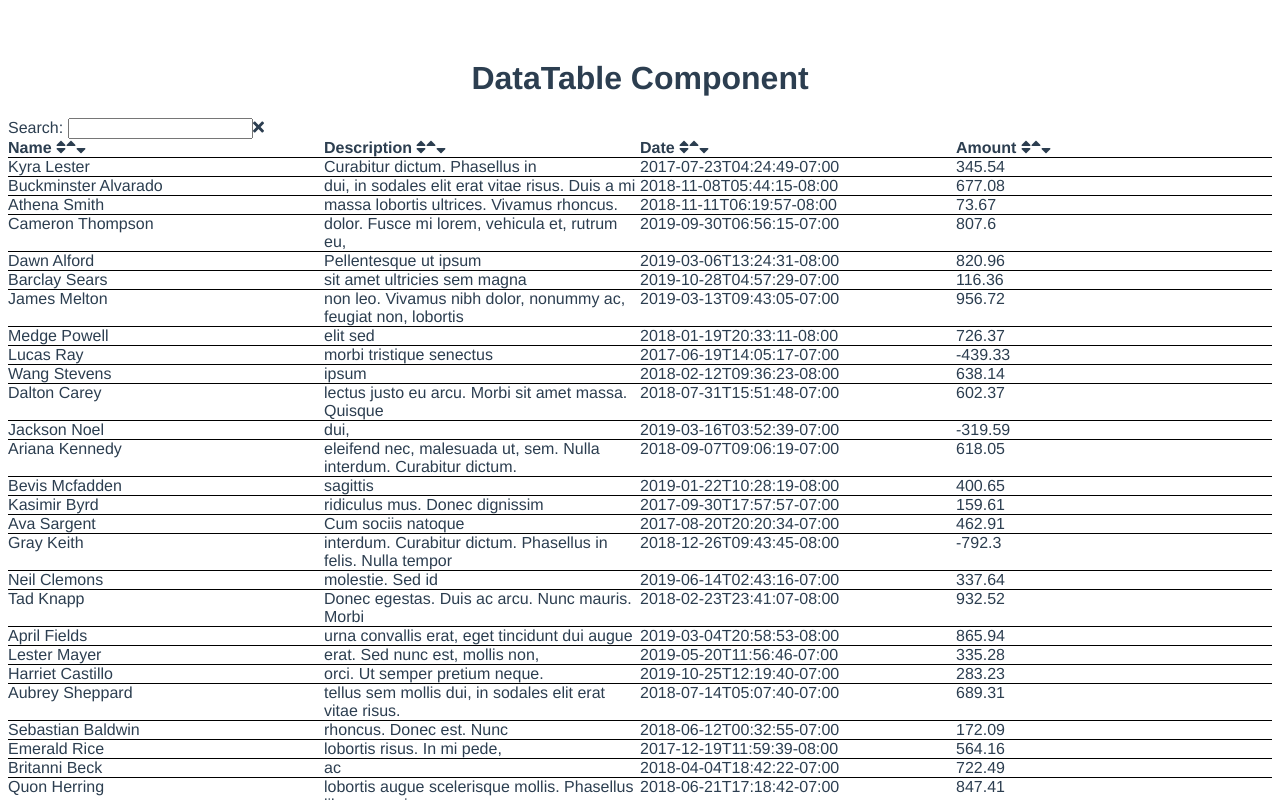
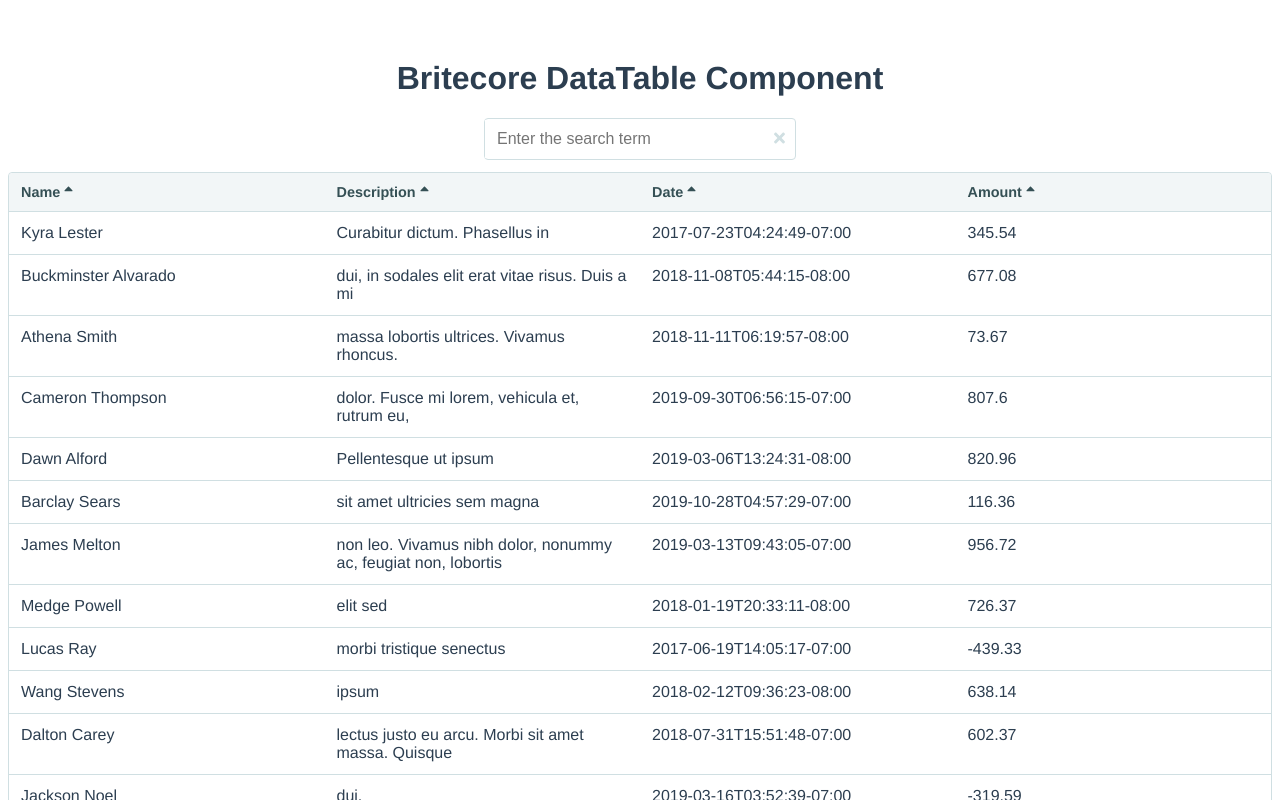
Before and after one commit to lucianomilen/BriteCore-Engineering-Application, a Vue app: page / in a window 1280 px wide. Shown: the top 800 px of the page. Built offline with nearby package versions, Linux system fonts and the light colour scheme.

Commit message:
(almost) sort arrow

```diff
--- a/src/App.vue
+++ b/src/App.vue
@@ -1,6 +1,6 @@
 <template>
   <div id="app">
-    <h1>DataTable Component</h1>
+    <h1>Britecore DataTable Component</h1>
     <DataTable/>
   </div>
 </template>
--- a/src/components/DataTable.vue
+++ b/src/components/DataTable.vue
@@ -1,36 +1,36 @@
 <template>
   <div>
-    <div>
-      <label>Search:
-        <input v-on:change="filterColumn" type="text">
-        <span v-on:click="clearSearch">
-          <font-awesome-icon icon="times"/>
-        </span>
-      </label>
-    </div>
-    <div class="container">
-      <div class="item th bold">Name
-        <font-awesome-icon v-on:click="sortColumn('Name')" icon="sort"/>
-        <font-awesome-icon v-on:click="sortColumn('Name')" icon="sort-up"/>
-        <font-awesome-icon v-on:click="sortColumn('Name')" icon="sort-down"/>
-      </div>
-      <div class="item th bold">Description
-        <font-awesome-icon v-on:click="sortColumn('Description')" icon="sort"/>
-        <font-awesome-icon v-on:click="sortColumn('Description')" icon="sort-up"/>
-        <font-awesome-icon v-on:click="sortColumn('Description')" icon="sort-down"/>
-      </div>
-      <div class="item th bold">Date
-        <font-awesome-icon v-on:click="sortColumn('Date')" icon="sort"/>
-        <font-awesome-icon v-on:click="sortColumn('Date')" icon="sort-up"/>
-        <font-awesome-icon v-on:click="sortColumn('Date')" icon="sort-down"/>
-      </div>
-      <div class="item th bold">Amount
-        <font-awesome-icon v-on:click="sortColumn('Amount')" icon="sort"/>
-        <font-awesome-icon v-on:click="sortColumn('Amount')" icon="sort-up"/>
-        <font-awesome-icon v-on:click="sortColumn('Amount')" icon="sort-down"/>
+    <div class="search-container">
+        <input v-on:change="filterColumn" v-model="searchTerm" class="search-input" placeholder="Enter the search term" type="text">
+        <div v-on:click="clearSearch">
+          <font-awesome-icon icon="times" class="times-icon"/>
         </div>
     </div>
-    <div class="container" v-for="item in payments" v-bind:key="item.ID">
+    <div class="table">
+
+      <div class="table-header">
+        <div class="th bold">Name
+          <!--<font-awesome-icon v-on:click="sortColumn('Name', 0)" icon="sort"/>-->
+          <font-awesome-icon v-on:click="sortColumn('Name', 0)" v-show="!sortData[0]" icon="sort-up"/>
+          <font-awesome-icon v-on:click="sortColumn('Name', 0)" v-show="sortData[0]" icon="sort-down"/>
+        </div>
+        <div class="th bold">Description
+          <!--<font-awesome-icon v-on:click="sortColumn('Description', 1)" icon="sort"/>-->
+          <font-awesome-icon v-on:click="sortColumn('Description', 1)" v-show="!sortData[1]" icon="sort-up"/>
+          <font-awesome-icon v-on:click="sortColumn('Description', 1)" v-show="sortData[1]" icon="sort-down"/>
+        </div>
+        <div class="th bold">Date
+          <!--<font-awesome-icon v-on:click="sortColumn('Date', 2)" icon="sort"/>-->
+          <font-awesome-icon v-on:click="sortColumn('Date', 2)" v-show="!sortData[2]" icon="sort-up"/>
+          <font-awesome-icon v-on:click="sortColumn('Date', 2)" v-show="sortData[2]" icon="sort-down"/>
+        </div>
+        <div class="th bold">Amount
+          <!--<font-awesome-icon v-on:click="sortColumn('Amount', 3)" icon="sort"/>-->
+          <font-awesome-icon v-on:click="sortColumn('Amount', 3)" v-show="!sortData[3]" icon="sort-up"/>
+          <font-awesome-icon v-on:click="sortColumn('Amount', 3)" v-show="sortData[3]" icon="sort-down"/>
+        </div>
+      </div>
+      <div class="container row-item" v-for="item in payments" v-bind:key="item.ID">
         <div class="item">{{item.Name}}</div>
         <div class="item flex justify" v-show="!item.edit" @mouseover="showEdit = item" @mouseout="showEdit = null">
           <div>
@@ -40,11 +40,11 @@
             <font-awesome-icon class="edit-icon" icon="pencil-alt"/>
           </div>
         </div>
-      <input class="item" v-show="item.edit" v-model="item.Description" v-on:blur="item.edit=false"
+        <input class="item description-input" v-show="item.edit" v-model="item.Description" v-on:blur="item.edit=false"
                @keyup.enter="item.edit=false"/>
         <div class="item">{{item.Date}}</div>
         <div class="item">{{item.Amount}}</div>
-      <!--<div class="item" v-on:click="editItem(item)" >edit</div>-->
+      </div>
     </div>
   </div>
 </template>
@@ -59,12 +59,15 @@
         payments: payments,
         originalPayments: payments,
         ascending: false,
-        showEdit: {}
+        showEdit: {},
+        searchTerm: "",
+        sortData: [false,false,false,false]
       }
     },
     methods: {
-      sortColumn: function (att) {
+      sortColumn: function (att, sortPos) {
         this.ascending = !this.ascending
+        this.sortData[sortPos] = !this.sortData[sortPos]
         payments.sort((a, b) => {
           if (a[att] > b[att]) {
             return this.ascending ? 1 : -1
@@ -85,6 +88,7 @@
       },
       clearSearch: function () {
         this.payments = this.originalPayments
+        this.searchTerm = ""
       },
       editItem: function (item) {
         this.$set(item, 'edit', true)
@@ -120,23 +124,90 @@
 
   .item {
     flex: 1;
-    border-bottom: 1px solid black;
+    border-bottom: 1px solid #d0dfe2;
+    padding: 12px;
+  }
+  .row-item {
+    transition: background-color .25s ease;
+    transition-property: background-color;
+    transition-duration: 0.25s;
+    transition-timing-function: ease;
+    transition-delay: 0s;
+  }
+
+  .row-item:hover {
+    background-color: #ecf2f3;
   }
 
   .th {
     cursor: pointer;
+    flex: 1;
+    padding: 0 12px;
   }
 
   .bold {
     font-weight: bold;
   }
+
   .flex {
     display: flex;
   }
+
   .justify {
     justify-content: space-between;
   }
+
   .edit-icon {
     cursor: pointer;
+    color: #d0dfe2;
+  }
+  .edit-icon:hover {
+    color: #42b983;
+  }
+  .table-header {
+    background: #f2f6f7;
+    color: #355055;
+    display: flex;
+    align-items: center;
+    padding: .75em 0;
+    border-radius: 4px 4px 0 0;
+    font-size: .9rem;
+    border-bottom: 1px solid #d0dfe2;
+  }
+
+  .table {
+    border: 1px solid #d0dfe2;
+    border-radius: 4px;
+  }
+  .search-container {
+    border: 1px solid #d0dfe2;
+    width: 300px;
+    display: flex;
+    height: 40px;
+    border-radius: 4px;
+    padding-right: 10px;
+    align-items: center;
+    margin: 0 auto 12px;
+  }
+  .search-input {
+    border: none;
+    /*border-right: 1px solid #d0dfe2;*/
+    flex: 1;
+    text-indent: 10px;
+    font-size: 1em;
+    height: 90%;
+    outline: none;
+  }
+  .times-icon {
+    cursor: pointer;
+    color: #d0dfe2;
+  }
+  .times-icon:hover {
+    color: #42b983;
+  }
+  .description-input {
+    border: 1px solid #d0dfe2;
+    font-size: 14px;
+    color: #2c3e50;
   }
 </style>
```
Lines whose indentation alone changed are shown as unchanged.
